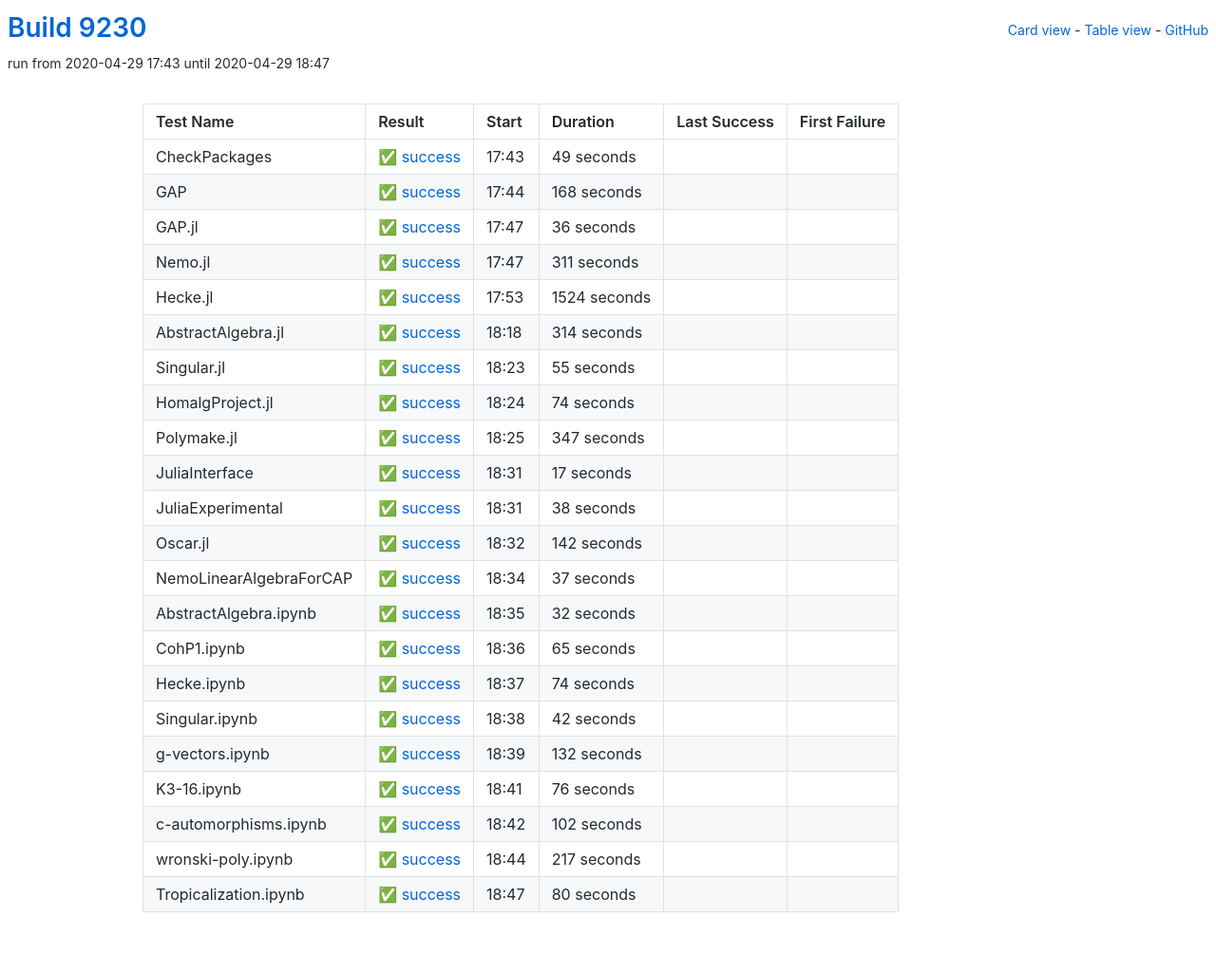
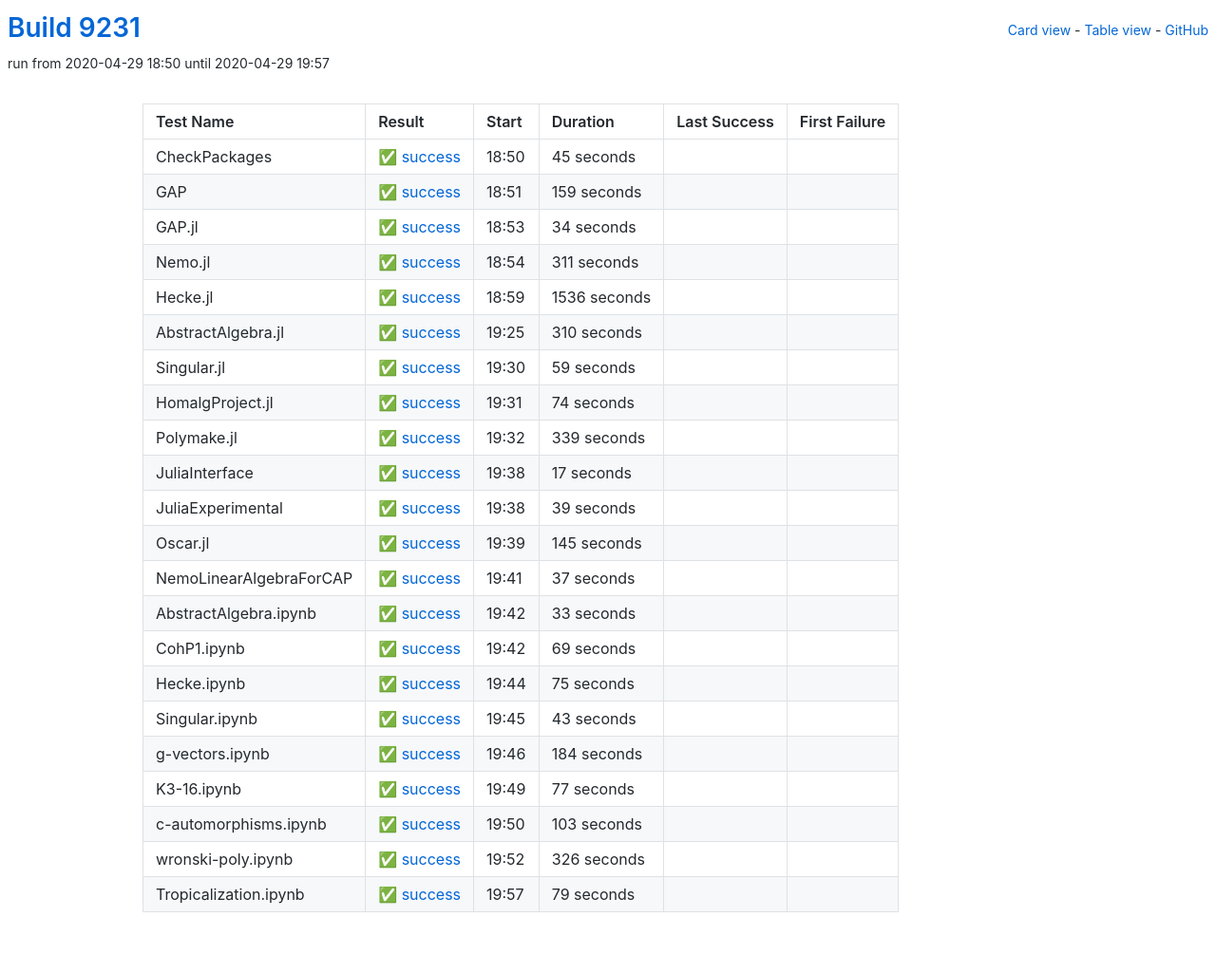
Before and after one commit to oscar-system/oscar-ci-status, a Jekyll site: the page built from table.html, in a window 1280 px wide. Shown: the whole page at 95% size. Built offline with Jekyll 4.4.1, drawn with Linux system fonts in a browser that asks for light colours.

Commit message:
Build 9231

```diff
--- a/_data/ci.yml
+++ b/_data/ci.yml
@@ -1,38 +1,38 @@
-build: 9230
-build_url: https://oscarci.mathematik.uni-kl.de/job/oscar/9230/
+build: 9231
+build_url: https://oscarci.mathematik.uni-kl.de/job/oscar/9231/
 job: oscar
 tests:
-- duration: 49
+- duration: 45
   exitcode: 0
   first_failure: false
   first_failure_url: null
   last_success: false
   last_success_url: null
-  log: https://oscarci.mathematik.uni-kl.de/job/oscar/9230/artifact/logs/build-9230/CheckPackages.log
+  log: https://oscarci.mathematik.uni-kl.de/job/oscar/9231/artifact/logs/build-9231/CheckPackages.log
   name: CheckPackages
-  start: 2020-04-29 17:43
+  start: 2020-04-29 18:50
   status: success
   success: true
-- duration: 168
+- duration: 159
   exitcode: 0
   first_failure: false
   first_failure_url: null
   last_success: false
   last_success_url: null
-  log: https://oscarci.mathematik.uni-kl.de/job/oscar/9230/artifact/logs/build-9230/GAP.log
+  log: https://oscarci.mathematik.uni-kl.de/job/oscar/9231/artifact/logs/build-9231/GAP.log
   name: GAP
-  start: 2020-04-29 17:44
+  start: 2020-04-29 18:51
   status: success
   success: true
-- duration: 36
+- duration: 34
   exitcode: 0
   first_failure: false
   first_failure_url: null
   last_success: false
   last_success_url: null
-  log: https://oscarci.mathematik.uni-kl.de/job/oscar/9230/artifact/logs/build-9230/GAP.jl.log
+  log: https://oscarci.mathematik.uni-kl.de/job/oscar/9231/artifact/logs/build-9231/GAP.jl.log
   name: GAP.jl
-  start: 2020-04-29 17:47
+  start: 2020-04-29 18:53
   status: success
   success: true
 - duration: 311
@@ -41,42 +41,42 @@
   first_failure_url: null
   last_success: false
   last_success_url: null
-  log: https://oscarci.mathematik.uni-kl.de/job/oscar/9230/artifact/logs/build-9230/Nemo.jl.log
+  log: https://oscarci.mathematik.uni-kl.de/job/oscar/9231/artifact/logs/build-9231/Nemo.jl.log
   name: Nemo.jl
-  start: 2020-04-29 17:47
+  start: 2020-04-29 18:54
   status: success
   success: true
-- duration: 1524
+- duration: 1536
   exitcode: 0
   first_failure: false
   first_failure_url: null
   last_success: false
   last_success_url: null
-  log: https://oscarci.mathematik.uni-kl.de/job/oscar/9230/artifact/logs/build-9230/Hecke.jl.log
+  log: https://oscarci.mathematik.uni-kl.de/job/oscar/9231/artifact/logs/build-9231/Hecke.jl.log
   name: Hecke.jl
-  start: 2020-04-29 17:53
+  start: 2020-04-29 18:59
   status: success
   success: true
-- duration: 314
+- duration: 310
   exitcode: 0
   first_failure: false
   first_failure_url: null
   last_success: false
   last_success_url: null
-  log: https://oscarci.mathematik.uni-kl.de/job/oscar/9230/artifact/logs/build-9230/AbstractAlgebra.jl.log
+  log: https://oscarci.mathematik.uni-kl.de/job/oscar/9231/artifact/logs/build-9231/AbstractAlgebra.jl.log
   name: AbstractAlgebra.jl
-  start: 2020-04-29 18:18
+  start: 2020-04-29 19:25
   status: success
   success: true
-- duration: 55
+- duration: 59
   exitcode: 0
   first_failure: false
   first_failure_url: null
   last_success: false
   last_success_url: null
-  log: https://oscarci.mathematik.uni-kl.de/job/oscar/9230/artifact/logs/build-9230/Singular.jl.log
+  log: https://oscarci.mathematik.uni-kl.de/job/oscar/9231/artifact/logs/build-9231/Singular.jl.log
   name: Singular.jl
-  start: 2020-04-29 18:23
+  start: 2020-04-29 19:30
   status: success
   success: true
 - duration: 74
@@ -85,20 +85,20 @@
   first_failure_url: null
   last_success: false
   last_success_url: null
-  log: https://oscarci.mathematik.uni-kl.de/job/oscar/9230/artifact/logs/build-9230/HomalgProject.jl.log
+  log: https://oscarci.mathematik.uni-kl.de/job/oscar/9231/artifact/logs/build-9231/HomalgProject.jl.log
   name: HomalgProject.jl
-  start: 2020-04-29 18:24
+  start: 2020-04-29 19:31
   status: success
   success: true
-- duration: 347
+- duration: 339
   exitcode: 0
   first_failure: false
   first_failure_url: null
   last_success: false
   last_success_url: null
-  log: https://oscarci.mathematik.uni-kl.de/job/oscar/9230/artifact/logs/build-9230/Polymake.jl.log
+  log: https://oscarci.mathematik.uni-kl.de/job/oscar/9231/artifact/logs/build-9231/Polymake.jl.log
   name: Polymake.jl
-  start: 2020-04-29 18:25
+  start: 2020-04-29 19:32
   status: success
   success: true
 - duration: 17
@@ -107,31 +107,31 @@
   first_failure_url: null
   last_success: false
   last_success_url: null
-  log: https://oscarci.mathematik.uni-kl.de/job/oscar/9230/artifact/logs/build-9230/JuliaInterface.log
+  log: https://oscarci.mathematik.uni-kl.de/job/oscar/9231/artifact/logs/build-9231/JuliaInterface.log
   name: JuliaInterface
-  start: 2020-04-29 18:31
+  start: 2020-04-29 19:38
   status: success
   success: true
-- duration: 38
+- duration: 39
   exitcode: 0
   first_failure: false
   first_failure_url: null
   last_success: false
   last_success_url: null
-  log: https://oscarci.mathematik.uni-kl.de/job/oscar/9230/artifact/logs/build-9230/JuliaExperimental.log
+  log: https://oscarci.mathematik.uni-kl.de/job/oscar/9231/artifact/logs/build-9231/JuliaExperimental.log
   name: JuliaExperimental
-  start: 2020-04-29 18:31
+  start: 2020-04-29 19:38
   status: success
   success: true
-- duration: 142
+- duration: 145
   exitcode: 0
   first_failure: false
   first_failure_url: null
   last_success: false
   last_success_url: null
-  log: https://oscarci.mathematik.uni-kl.de/job/oscar/9230/artifact/logs/build-9230/Oscar.jl.log
+  log: https://oscarci.mathematik.uni-kl.de/job/oscar/9231/artifact/logs/build-9231/Oscar.jl.log
   name: Oscar.jl
-  start: 2020-04-29 18:32
+  start: 2020-04-29 19:39
   status: success
   success: true
 - duration: 37
@@ -140,107 +140,107 @@
   first_failure_url: null
   last_success: false
   last_success_url: null
-  log: https://oscarci.mathematik.uni-kl.de/job/oscar/9230/artifact/logs/build-9230/NemoLinearAlgebraForCAP.log
+  log: https://oscarci.mathematik.uni-kl.de/job/oscar/9231/artifact/logs/build-9231/NemoLinearAlgebraForCAP.log
   name: NemoLinearAlgebraForCAP
-  start: 2020-04-29 18:34
+  start: 2020-04-29 19:41
   status: success
   success: true
-- duration: 32
+- duration: 33
   exitcode: 0
   first_failure: false
   first_failure_url: null
   last_success: false
   last_success_url: null
-  log: https://oscarci.mathematik.uni-kl.de/job/oscar/9230/artifact/logs/build-9230/AbstractAlgebra.ipynb.log
+  log: https://oscarci.mathematik.uni-kl.de/job/oscar/9231/artifact/logs/build-9231/AbstractAlgebra.ipynb.log
   name: AbstractAlgebra.ipynb
-  start: 2020-04-29 18:35
+  start: 2020-04-29 19:42
   status: success
   success: true
-- duration: 65
+- duration: 69
   exitcode: 0
   first_failure: false
   first_failure_url: null
   last_success: false
   last_success_url: null
-  log: https://oscarci.mathematik.uni-kl.de/job/oscar/9230/artifact/logs/build-9230/CohP1.ipynb.log
+  log: https://oscarci.mathematik.uni-kl.de/job/oscar/9231/artifact/logs/build-9231/CohP1.ipynb.log
   name: CohP1.ipynb
-  start: 2020-04-29 18:36
+  start: 2020-04-29 19:42
   status: success
   success: true
-- duration: 74
+- duration: 75
   exitcode: 0
   first_failure: false
   first_failure_url: null
   last_success: false
   last_success_url: null
-  log: https://oscarci.mathematik.uni-kl.de/job/oscar/9230/artifact/logs/build-9230/Hecke.ipynb.log
+  log: https://oscarci.mathematik.uni-kl.de/job/oscar/9231/artifact/logs/build-9231/Hecke.ipynb.log
   name: Hecke.ipynb
-  start: 2020-04-29 18:37
+  start: 2020-04-29 19:44
   status: success
   success: true
-- duration: 42
+- duration: 43
   exitcode: 0
   first_failure: false
   first_failure_url: null
   last_success: false
   last_success_url: null
-  log: https://oscarci.mathematik.uni-kl.de/job/oscar/9230/artifact/logs/build-9230/Singular.ipynb.log
+  log: https://oscarci.mathematik.uni-kl.de/job/oscar/9231/artifact/logs/build-9231/Singular.ipynb.log
   name: Singular.ipynb
-  start: 2020-04-29 18:38
+  start: 2020-04-29 19:45
   status: success
   success: true
-- duration: 132
+- duration: 184
   exitcode: 0
   first_failure: false
   first_failure_url: null
   last_success: false
   last_success_url: null
-  log: https://oscarci.mathematik.uni-kl.de/job/oscar/9230/artifact/logs/build-9230/g-vectors.ipynb.log
+  log: https://oscarci.mathematik.uni-kl.de/job/oscar/9231/artifact/logs/build-9231/g-vectors.ipynb.log
   name: g-vectors.ipynb
-  start: 2020-04-29 18:39
+  start: 2020-04-29 19:46
   status: success
   success: true
-- duration: 76
+- duration: 77
   exitcode: 0
   first_failure: false
   first_failure_url: null
   last_success: false
   last_success_url: null
-  log: https://oscarci.mathematik.uni-kl.de/job/oscar/9230/artifact/logs/build-9230/K3-16.ipynb.log
+  log: https://oscarci.mathematik.uni-kl.de/job/oscar/9231/artifact/logs/build-9231/K3-16.ipynb.log
   name: K3-16.ipynb
-  start: 2020-04-29 18:41
+  start: 2020-04-29 19:49
   status: success
   success: true
-- duration: 102
+- duration: 103
   exitcode: 0
   first_failure: false
   first_failure_url: null
   last_success: false
   last_success_url: null
-  log: https://oscarci.mathematik.uni-kl.de/job/oscar/9230/artifact/logs/build-9230/c-automorphisms.ipynb.log
+  log: https://oscarci.mathematik.uni-kl.de/job/oscar/9231/artifact/logs/build-9231/c-automorphisms.ipynb.log
   name: c-automorphisms.ipynb
-  start: 2020-04-29 18:42
+  start: 2020-04-29 19:50
   status: success
   success: true
-- duration: 217
+- duration: 326
   exitcode: 0
   first_failure: false
   first_failure_url: null
   last_success: false
   last_success_url: null
-  log: https://oscarci.mathematik.uni-kl.de/job/oscar/9230/artifact/logs/build-9230/wronski-poly.ipynb.log
+  log: https://oscarci.mathematik.uni-kl.de/job/oscar/9231/artifact/logs/build-9231/wronski-poly.ipynb.log
   name: wronski-poly.ipynb
-  start: 2020-04-29 18:44
+  start: 2020-04-29 19:52
   status: success
   success: true
-- duration: 80
+- duration: 79
   exitcode: 0
   first_failure: false
   first_failure_url: null
   last_success: false
   last_success_url: null
-  log: https://oscarci.mathematik.uni-kl.de/job/oscar/9230/artifact/logs/build-9230/Tropicalization.ipynb.log
+  log: https://oscarci.mathematik.uni-kl.de/job/oscar/9231/artifact/logs/build-9231/Tropicalization.ipynb.log
   name: Tropicalization.ipynb
-  start: 2020-04-29 18:47
+  start: 2020-04-29 19:57
   status: success
   success: true
```
Also changed, not shown: README.md.
